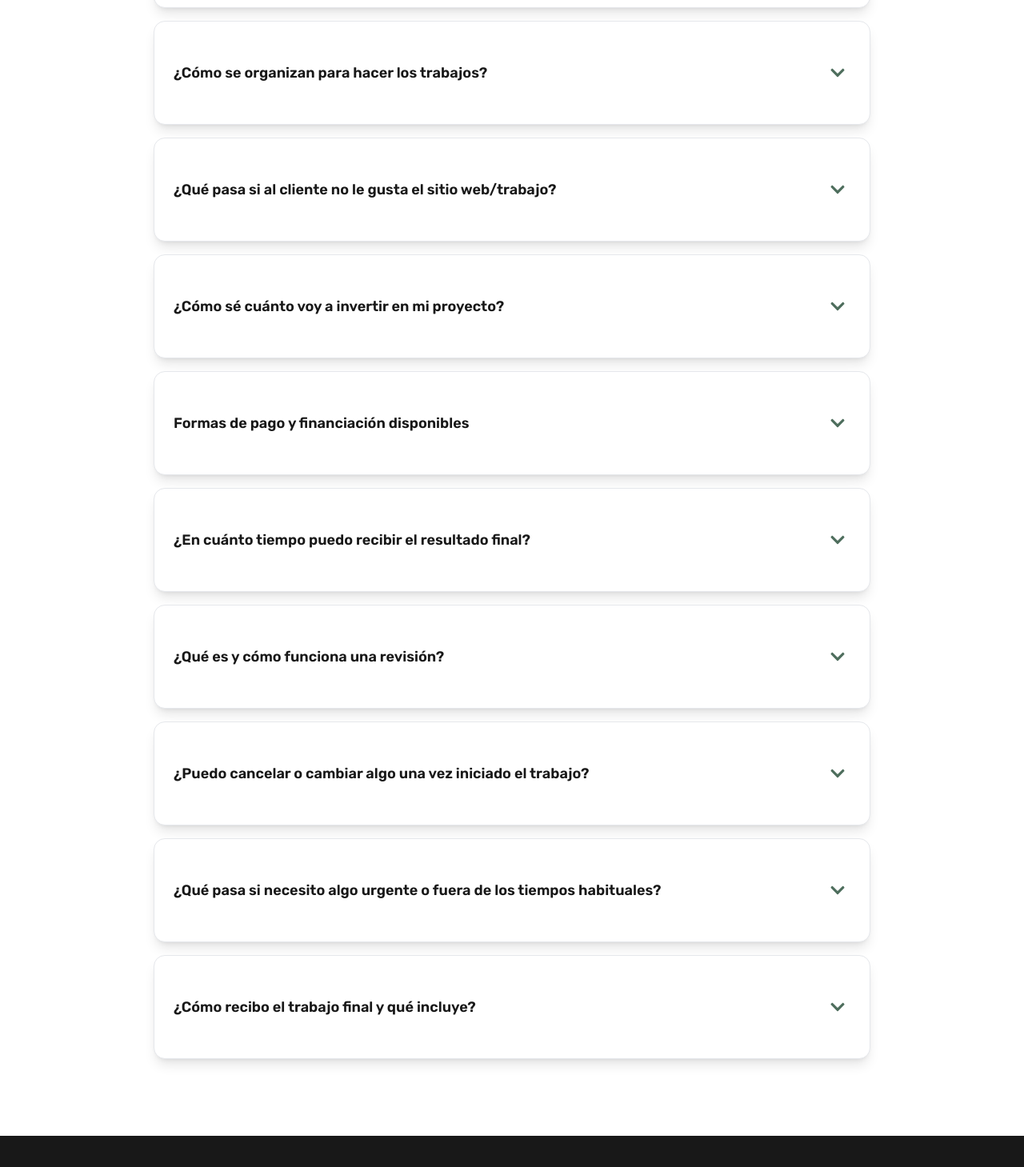
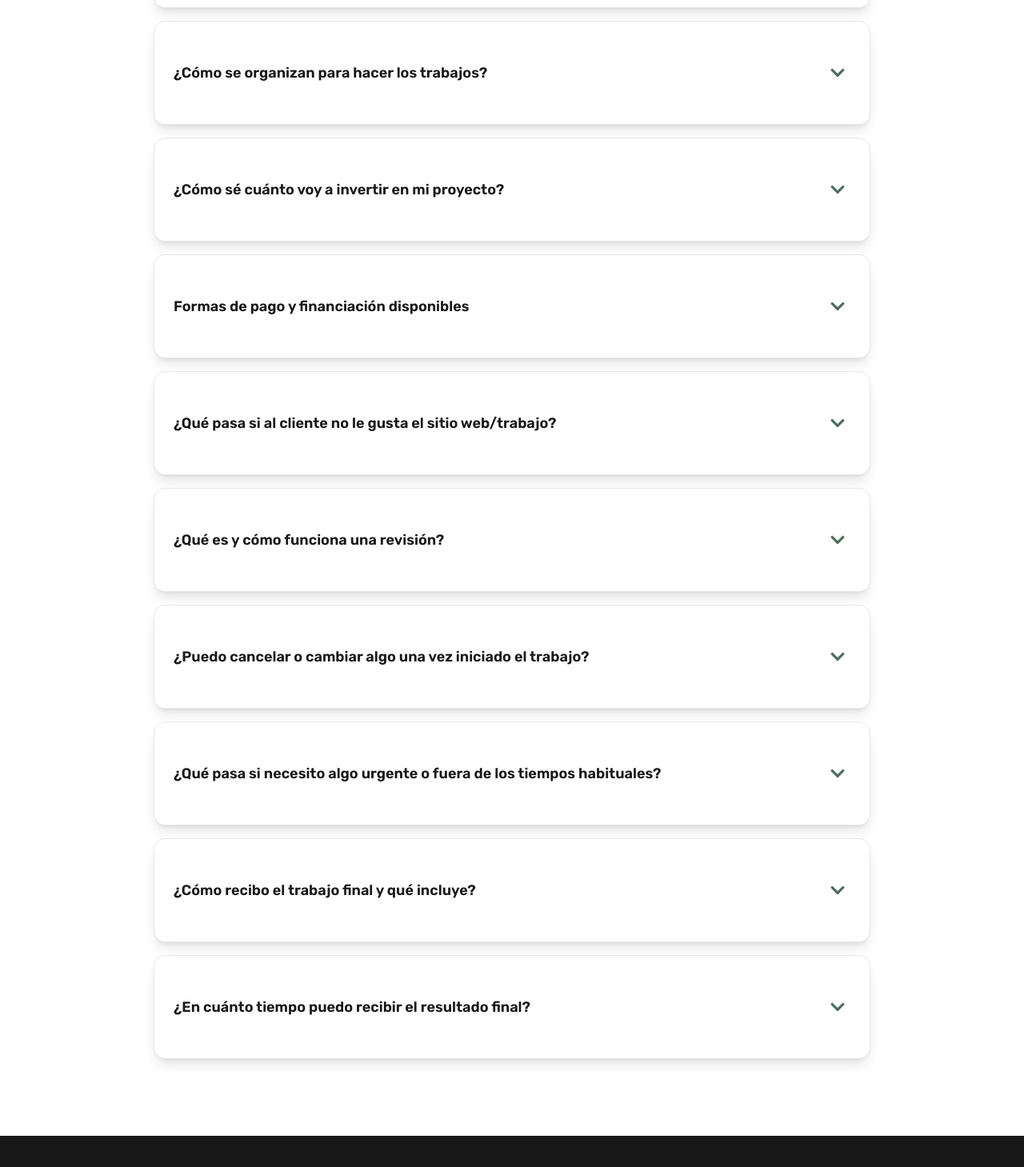
Before and after one commit to MattGeldes/UFFO, a Next.js app: page / in a window 1280 px wide. Shown: the part 4583-6042 px from the top of the page at 80% size. Built offline with nearby package versions, Linux system fonts and the light colour scheme.

Commit message:
Cambio de orden en FAQ

```diff
--- a/components/faq.tsx
+++ b/components/faq.tsx
@@ -23,11 +23,6 @@ export default function FAQ() {
         "En Uffo Studios trabajamos de forma colaborativa y organizada. El primer paso es completar nuestro formulario de contacto, que nos ayuda a conocer mejor tus necesidades y objetivos. Con esa información preparamos una propuesta y presupuesto a medida. Luego coordinamos una reunión o videollamada para profundizar en los detalles, ajustar lo necesario y definir juntos el plan de trabajo. Así aseguramos claridad desde el inicio y un proceso transparente en cada etapa.",
     },
     {
-      question: "¿Qué pasa si al cliente no le gusta el sitio web/trabajo?",
-      answer:
-        "En cada proyecto incluimos hasta 3 rondas de revisiones sin costo adicional, para que puedas darnos tu feedback y afinar cada detalle. Si necesitás más cambios después de esas instancias, podemos realizarlos con un costo extra, pero siempre con la misma disposición de escucharte, entenderte y acompañarte en el proceso. Lo importante para nosotros es que el resultado final refleje lo que buscás.",
-    },
-    {
       question: "¿Cómo sé cuánto voy a invertir en mi proyecto?",
       answer:
       "El costo de cada proyecto depende de su alcance, complejidad y necesidades específicas. Para darte un presupuesto adecuado, primero te pedimos que completes nuestro formulario de contacto y luego mantenemos una breve reunión para profundizar en tus objetivos. Con esa información elaboramos una propuesta a medida, para que tu inversión se traduzca en un proyecto sólido y con verdadero impacto en tu marca.",
@@ -38,9 +33,9 @@ export default function FAQ() {
       "Cada proyecto y cliente es único, por eso ofrecemos distintas opciones de pago para que elijas la que mejor se adapte a vos: podés abonar el 60% al inicio y el 40% al finalizar, cancelar todo al comienzo con un descuento especial, o financiarlo en 2 o 3 cuotas. Queremos que el proceso sea transparente y cómodo, por eso dejamos todos los detalles claros en el contrato.",
     },
     {
-      question: "¿En cuánto tiempo puedo recibir el resultado final?",
+      question: "¿Qué pasa si al cliente no le gusta el sitio web/trabajo?",
       answer:
-        "El tiempo de entrega depende del alcance y la complejidad de cada proyecto. En la etapa inicial definimos un cronograma junto con vos, que puede ir desde unos pocos días hasta varias semanas o un par de meses, según lo que se necesite. Nuestro objetivo es cumplir los plazos acordados sin comprometer la calidad del diseño.",
+        "En cada proyecto incluimos hasta 3 rondas de revisiones sin costo adicional, para que puedas darnos tu feedback y afinar cada detalle. Si necesitás más cambios después de esas instancias, podemos realizarlos con un costo extra, pero siempre con la misma disposición de escucharte, entenderte y acompañarte en el proceso. Lo importante para nosotros es que el resultado final refleje lo que buscás.",
     },
     {
       question: "¿Qué es y cómo funciona una revisión?",
@@ -61,6 +56,11 @@ export default function FAQ() {
       question: "¿Cómo recibo el trabajo final y qué incluye?",
       answer:
       "El trabajo final se entrega según lo que acordemos y lo que necesites: archivos digitales listos para usar, como imágenes, videos, animaciones o prototipos web. Te los enviamos de manera segura y organizada, y si necesitás algún formato adicional o soporte especial, lo coordinamos para que tengas todo lo que necesitás para usar tu trabajo sin problemas.",
+    },
+    {
+      question: "¿En cuánto tiempo puedo recibir el resultado final?",
+      answer:
+        "El tiempo de entrega depende del alcance y la complejidad de cada proyecto. En la etapa inicial definimos un cronograma junto con vos, que puede ir desde unos pocos días hasta varias semanas o un par de meses, según lo que se necesite. Nuestro objetivo es cumplir los plazos acordados sin comprometer la calidad del diseño.",
     },
   ]
 
```
Lines whose indentation alone changed are shown as unchanged.
